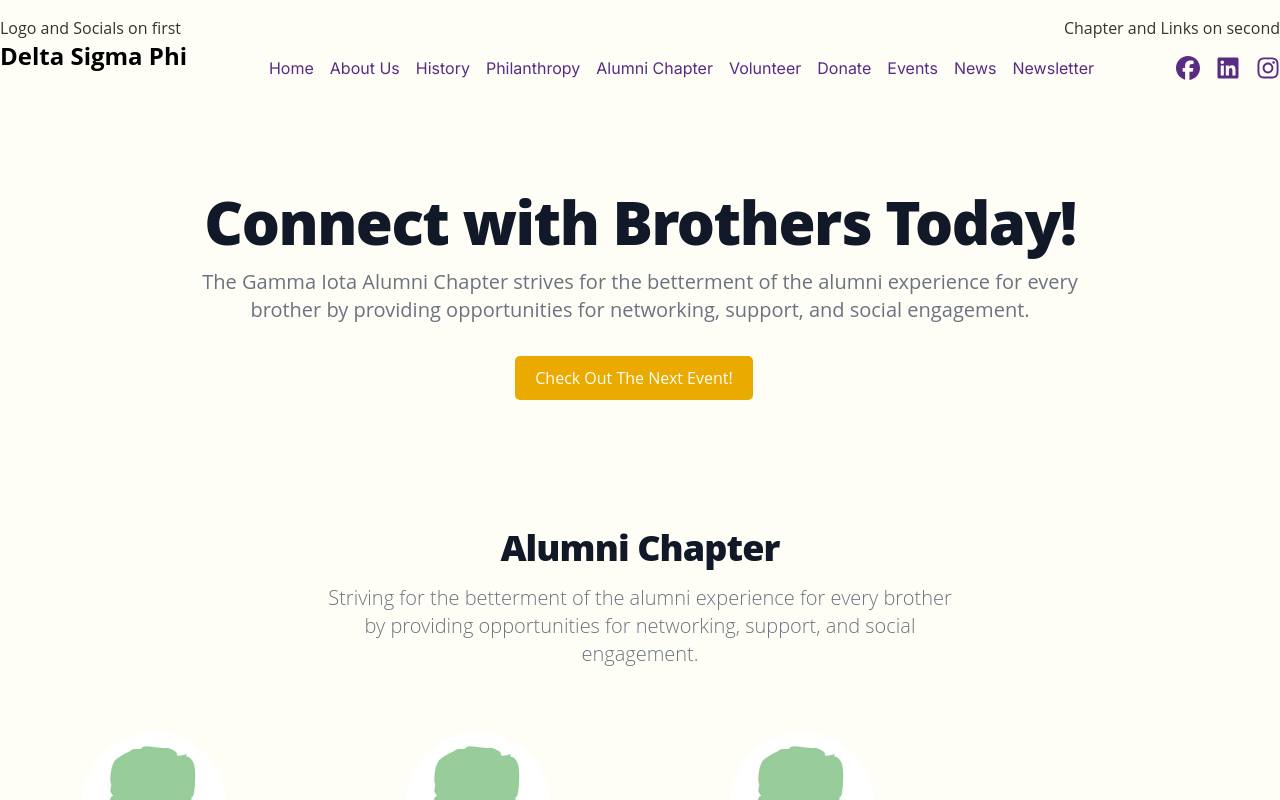
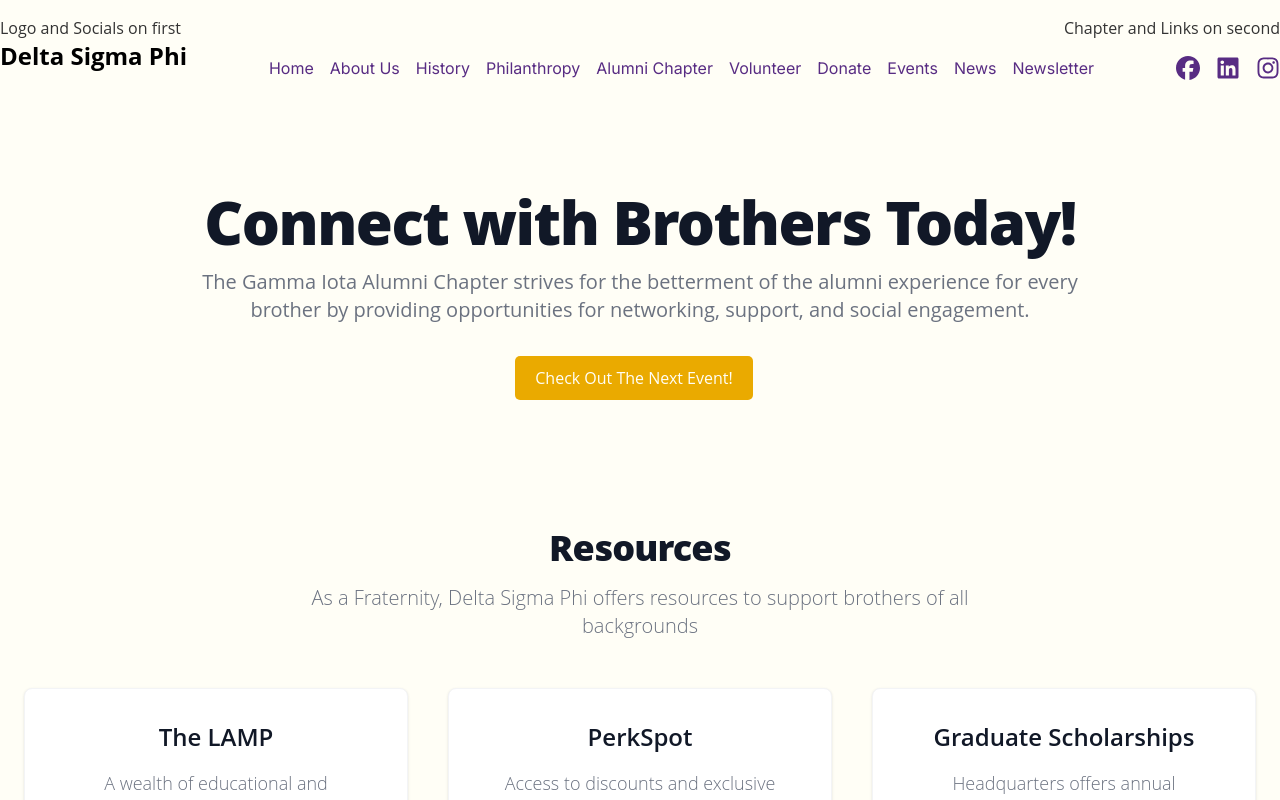
Before and after one commit to MSBivens/dsp, a Next.js app in the folder dsp/: page /alumniChapter in a window 1280 px wide. Shown: the top 800 px of the page. Built offline with nearby package versions, Linux system fonts and the light colour scheme.

Commit message:
commenting out vacant postitions

```diff
--- a/dsp/src/app/alumniChapter/page.js
+++ b/dsp/src/app/alumniChapter/page.js
@@ -41,7 +41,7 @@ export default function alumniChapter() {
         </div>
       </section>
       {/* Alumni Chapter People */}
-      <ACPeople />
+      {/* <ACPeople /> */}
       {/* Resources */}
       <section>
         <div class="py-8 px-4 mx-auto max-w-screen-xl lg:py-16 lg:px-6">
```
